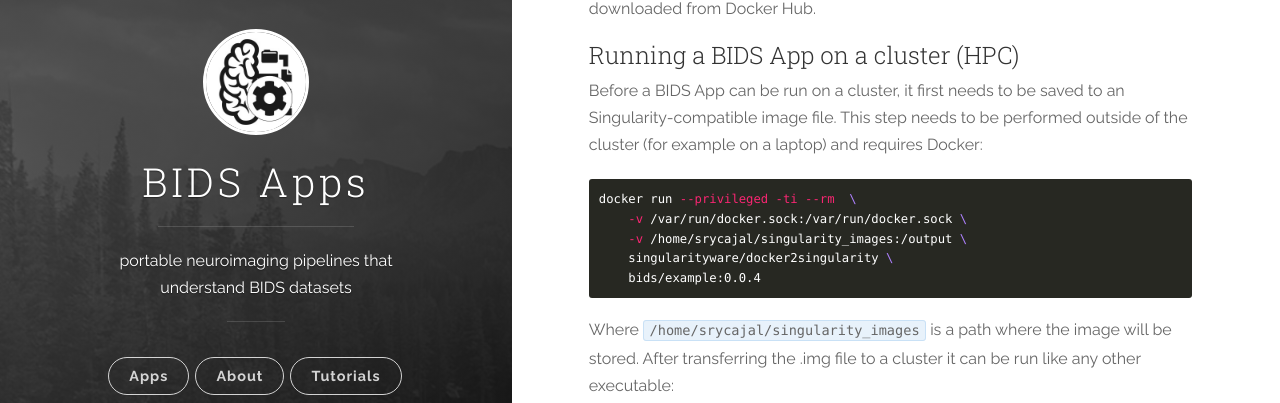
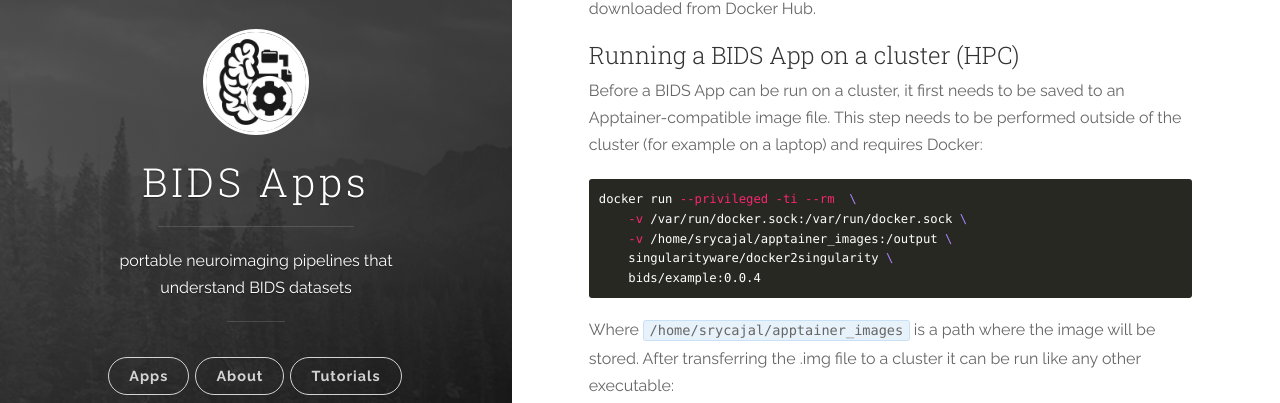
Before and after one commit to bids-apps/bids-apps.github.io, a Jekyll site: the page built from tutorial.md, in a window 1280 px wide and 900 px high, scrolled down 669 px. Shown: the part 179-582 px from the top of the window. Built offline with Jekyll 4.4.1, drawn with Linux system fonts in a browser that asks for light colours; nearby versions of some CDN libraries.

Commit message:
http:// → https:// and Singularity → Apptainer (#117)
* http:// → https://

* Singularity → Apptainer

````diff
--- a/_config.yml
+++ b/_config.yml
@@ -396,7 +396,7 @@ apps:
     status: active
     dh: micalab/micapipe
     ci: none
-    description: micapipe from the Multimodal imaging and connectome analysis lab (http://mica-mni.github.io) at the Montreal Neurological Institute. Read
+    description: micapipe from the Multimodal imaging and connectome analysis lab (https://mica-mni.github.io) at the Montreal Neurological Institute. Read
         The Docs documentation below
 
 -   gh: nipreps/fmriprep
--- a/tutorial.md
+++ b/tutorial.md
@@ -40,18 +40,18 @@ automatically downloaded from Docker Hub.
 ## Running a BIDS App on a cluster (HPC)
 
 Before a BIDS App can be run on a cluster, it first needs to be saved to an
-Singularity-compatible image file. This step needs to be performed outside of
+Apptainer-compatible image file. This step needs to be performed outside of
 the cluster (for example on a laptop) and requires Docker:
 
 ```bash
 docker run --privileged -ti --rm  \
     -v /var/run/docker.sock:/var/run/docker.sock \
-    -v /home/srycajal/singularity_images:/output \
+    -v /home/srycajal/apptainer_images:/output \
     singularityware/docker2singularity \
     bids/example:0.0.4
 ```
 
-Where `/home/srycajal/singularity_images` is a path where the image will be
+Where `/home/srycajal/apptainer_images` is a path where the image will be
 stored. After transferring the .img file to a cluster it can be run like any
 other executable:
 
````
Also changed, not shown: about.md (+2 -2 lines).
